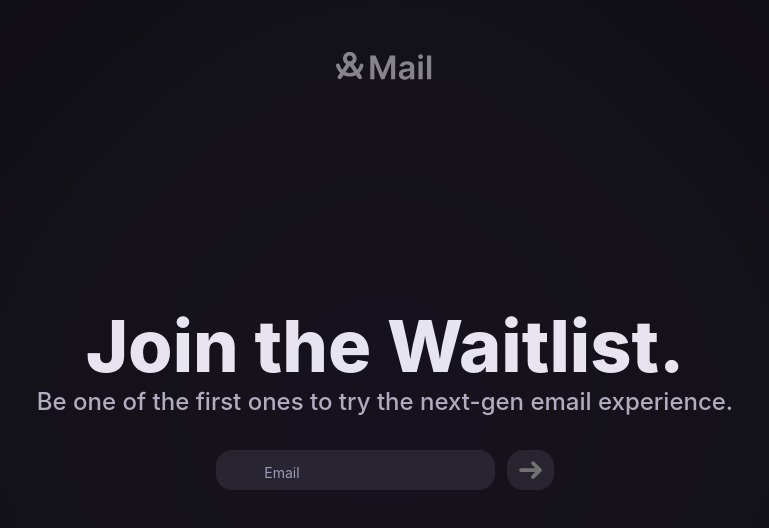
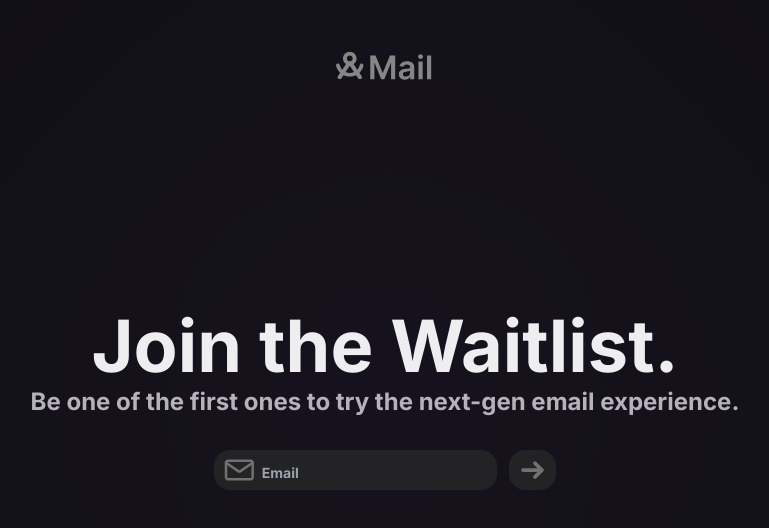
Before and after one commit to angle-so/soon, a Next.js app: page / in a window 1280 px wide. Shown: the top 528 px of the page, without its empty margins (255-1024 px from the left). Built offline with nearby package versions, Linux system fonts and the light colour scheme.

Commit message:
user is now on firefox able to interact with input form

```diff
--- a/pages/index.tsx
+++ b/pages/index.tsx
@@ -34,7 +34,7 @@ export default function Home() {
   }
 
   const title = 'Angle Mail';
-  const description = 'Next-gen email client .';
+  const description = 'Next-gen email client';
 
   return (
     <>
@@ -46,6 +46,8 @@ export default function Home() {
         <meta content="https://angle.so" property="og:url" />
       </Head>
       <main>
+      <img src='/static/icons/violet_blur.svg' alt="Backdrop" className='absolute h-screen w-screen' />
+
         <div>
           <div className="absolute w-full">
             <nav className="max-w-6xl mx-auto px-6 mt-12 mb-4 flex-col items-center justify-center text-center">
@@ -58,9 +60,6 @@ export default function Home() {
           </div>
         </div>
         <div className="flex min-h-screen flex-col justify-center relative">
-          <div className='absolute h-screen w-screen'>
-            <img src='/static/icons/violet_blur.svg' alt="Backdrop" className='block h-full w-full' />
-          </div>
           <div className="mx-auto max-w-5xl items-center justify-center">
             <div className="flex flex-col text-center px-4">
               <h1 className="text-gray-12 text-7xl font-extrabold mb-1">
--- a/styles/Index.module.css
+++ b/styles/Index.module.css
@@ -1,7 +1,16 @@
+@import url('https://fonts.googleapis.com/css2?family=Inter:wght@700&display=swap');
+
 .email {
-  background: url('/static/icons/mail.svg' no-repeat left);
+  background: url('/static/icons/mail.svg') no-repeat left;
   background-position: 10px;
   padding: 5px 0 0 48px;
+  background-color: hsl(241 5.0% 14.3%);
+  font-family: 'Inter';
+  src: url('/static/fonts/Inter-Regular.ttf') format('ttf');
+  font-weight: 700;
+  font-style: normal;
+  font-display: swap;
+  z-index: 3;
 }
 
 .backdrop {
@@ -9,5 +18,5 @@
 }
 
 .violet_backdrop {
-
+    position: absolute;
 }
--- a/styles/globals.css
+++ b/styles/globals.css
@@ -56,6 +56,7 @@
 body {
   font-family: 'Inter', sans-serif;
   background: #0E0E0E;
+  overflow: hidden;
 }
 
 /* This helps in color of the selected parts */
```
